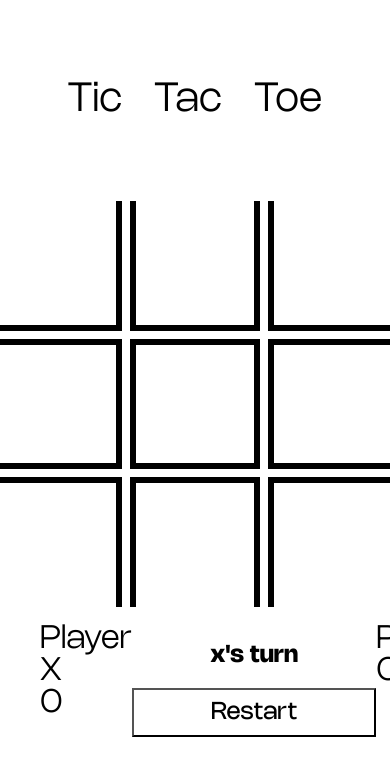
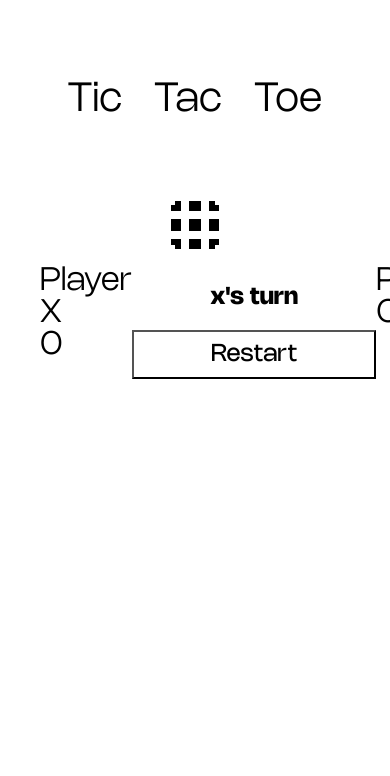
Before and after one commit to pmarinello/tictactoe, a plain HTML site: page index.html in a window 390 px wide. Shown: the top 776 px of the page. Drawn offline with Linux system fonts and the light colour scheme.

Commit message:
Add files via upload

```diff
--- a/style.css
+++ b/style.css
@@ -216,8 +216,8 @@ body{
 @media screen and (max-width: 500px){
     .gameboard div div{
         box-sizing:border-box;
-        height: 130px;
-        width: 130px;
+        height: 10px;
+        width: 10px;
         font-size: 190px;
     }
 }
```
